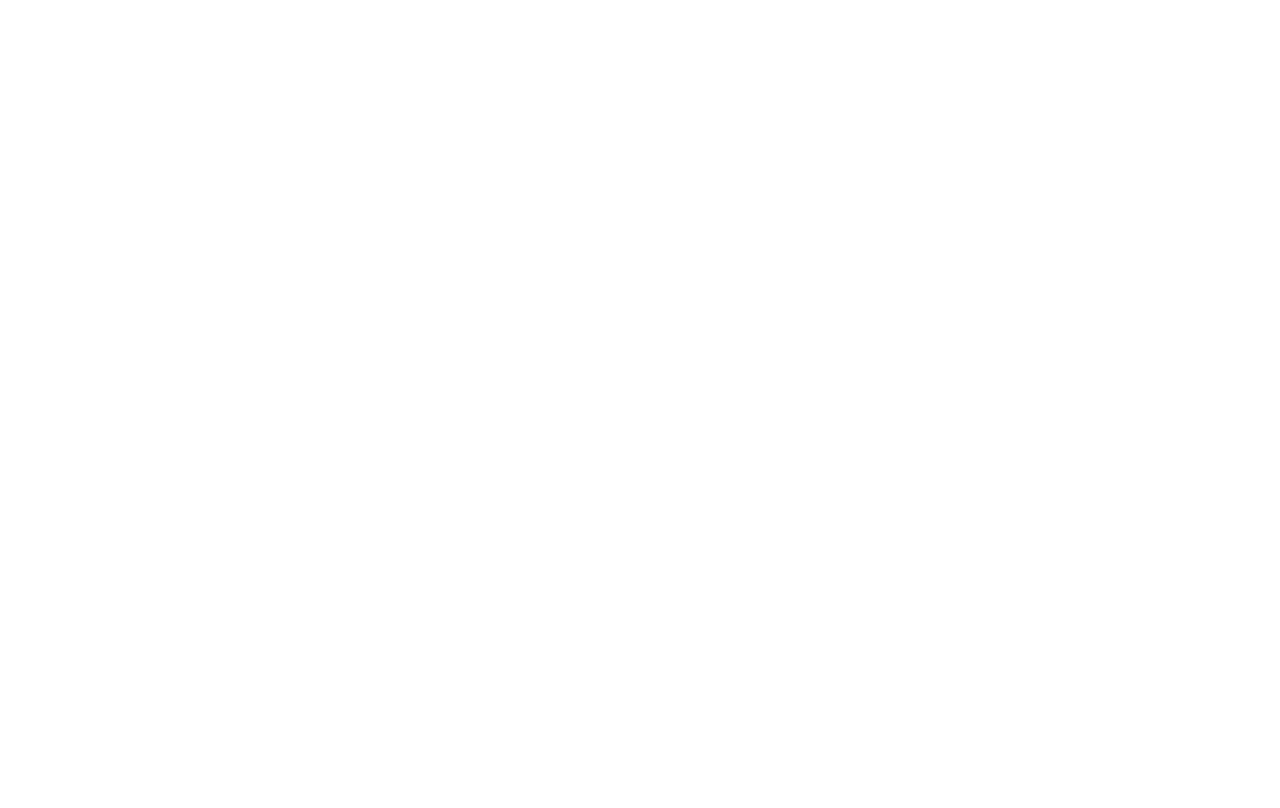
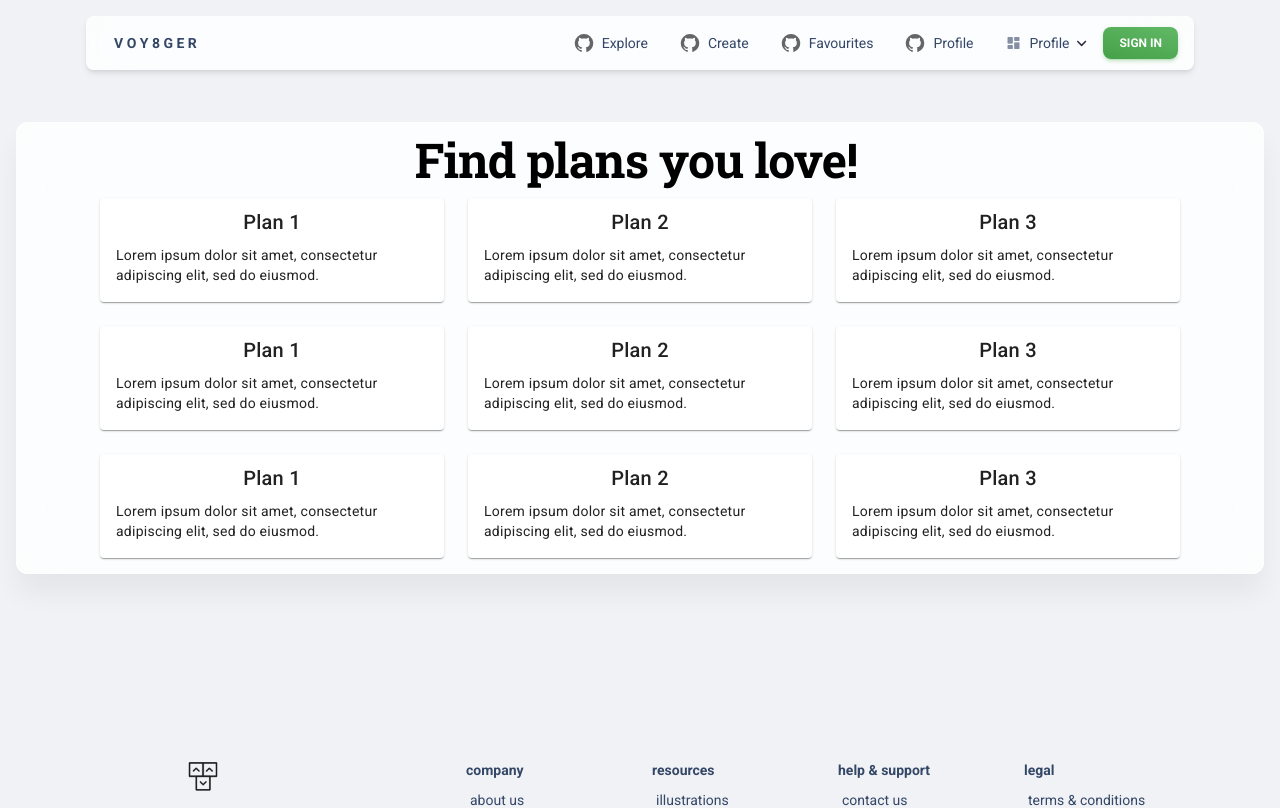
Before and after one commit to BT3103AppDev1/l1-final-term-project-l1-final-project-team13-voy8ger, a Vue app: page /explore in a window 1280 px wide. Before the commit this address had no page. Shown: the top 808 px of the page. Built offline with nearby package versions, Linux system fonts and the light colour scheme; what @meforma/vue-toaster would draw is missing.

Commit message:
Modified Home and Explore pages

```diff
--- a/src/main.js
+++ b/src/main.js
@@ -4,12 +4,20 @@
 import App from "./App.vue";
 import router from "./router/index.js";
 import materialKit from "./material-kit";
+import 'vuetify/styles'
+import { createVuetify } from 'vuetify'
+import * as components from 'vuetify/components'
+import * as directives from 'vuetify/directives'
 
 // Nucleo Icons
 import "./assets/css/nucleo-icons.css";
 import "./assets/css/nucleo-svg.css";
 
 const app = createApp(App);
+const vuetify = createVuetify({
+  components,
+  directives,
+})
 
 app.use(createPinia());
 app.use(router);
@@ -19,5 +27,6 @@
   dismissable: "true",
   maxToasts: 2,
 });
+app.use(vuetify);
 
 app.mount("#app");
--- a/src/router/index.js
+++ b/src/router/index.js
@@ -3,6 +3,7 @@
 import LogIn from "../views/Auth/LogIn.vue";
 import Home from "../views/Home.vue";
 import Profile from "../views/Profile.vue";
+import Explore from "../views/Explore.vue";
 
 const router = createRouter({
   history: createWebHistory(import.meta.env.BASE_URL),
@@ -28,6 +29,11 @@
       component: Home,
     },
     {
+      path: "/explore",
+      name: "Explore",
+      component: Explore,
+    },
+    {
       path: "/",
       name: "Home",
       component: Home,
--- a/src/views/Explore.vue
+++ b/src/views/Explore.vue
@@ -1,19 +1,117 @@
-<template>
-  <div class="explore">
-    <h1>Explore</h1>
-    <!-- Add your explore content here -->
-  </div>
-</template>
+<script setup>
+import { onMounted, onUnmounted } from "vue";
+import { RouterLink } from "vue-router";
+//example components
+import NavbarDefault from "../components/NavbarDefault.vue";
+import DefaultFooter from "../components/FooterDefault.vue";
+import Header from "../components/Header.vue";
 
-<script>
-export default {
-  name: "Explore",
-  // Add your component logic here
-};
+//images
+import voyager_image from "@/assets/img/voy8ger_image.jpeg";
+
+//hooks
+const body = document.getElementsByTagName("body")[0];
+onMounted(() => {
+  body.classList.add("presentation-page");
+  body.classList.add("bg-gray-200");
+});
+onUnmounted(() => {
+  body.classList.remove("presentation-page");
+  body.classList.remove("bg-gray-200");
+});
 </script>
 
-<style scoped>
-.explore {
-  /* Add your explore styles here */
-}
-</style>
+<template>
+  <div class="container position-sticky z-index-sticky top-0">
+    <div class="row">
+      <div class="col-12">
+        <NavbarDefault :sticky="true" />
+      </div>
+    </div>
+  </div>
+    <div
+      class="page-header min-vh-90"
+
+      loading="lazy"
+    >
+    <div class="card card-body blur shadow-blur mx-3 mx-md-4 mt-n6">
+      <h1
+              class="text-black pt-3 mt-n5 me-2 text-center"
+              :style="{ display: 'inline-block '}"
+            >
+            Find plans you love!
+            </h1>
+    <v-row align="center" justify="center">
+
+  <v-col cols="auto">
+  <v-card class="mx-auto" max-width="344" >
+    <v-card-title prepend-icon="mdi-account" append-icon="mdi-check" class="text-center">Plan 1</v-card-title>
+    <v-card-text>Lorem ipsum dolor sit amet, consectetur adipiscing elit, sed do eiusmod.</v-card-text>
+  </v-card>
+</v-col>
+  <v-col cols="auto">
+
+  <v-card class="mx-auto" max-width="344" >
+    <v-card-title prepend-icon="mdi-account" append-icon="mdi-check" class="text-center">Plan 2</v-card-title>
+    <v-card-text>Lorem ipsum dolor sit amet, consectetur adipiscing elit, sed do eiusmod.</v-card-text>
+  </v-card>
+</v-col>
+  <v-col cols="auto">
+
+  <v-card class="mx-auto" max-width="344" >
+    <v-card-title prepend-icon="mdi-account" append-icon="mdi-check" class="text-center">Plan 3</v-card-title>
+    <v-card-text>Lorem ipsum dolor sit amet, consectetur adipiscing elit, sed do eiusmod.</v-card-text>
+  </v-card>
+</v-col>
+  </v-row>
+  <v-row align="center" justify="center">
+
+<v-col cols="auto">
+<v-card class="mx-auto" max-width="344" >
+  <v-card-title prepend-icon="mdi-account" append-icon="mdi-check" class="text-center">Plan 1</v-card-title>
+  <v-card-text>Lorem ipsum dolor sit amet, consectetur adipiscing elit, sed do eiusmod.</v-card-text>
+</v-card>
+</v-col>
+<v-col cols="auto">
+
+<v-card class="mx-auto" max-width="344" >
+  <v-card-title prepend-icon="mdi-account" append-icon="mdi-check" class="text-center">Plan 2</v-card-title>
+  <v-card-text>Lorem ipsum dolor sit amet, consectetur adipiscing elit, sed do eiusmod.</v-card-text>
+</v-card>
+</v-col>
+<v-col cols="auto">
+
+<v-card class="mx-auto" max-width="344" >
+  <v-card-title prepend-icon="mdi-account" append-icon="mdi-check" class="text-center">Plan 3</v-card-title>
+  <v-card-text>Lorem ipsum dolor sit amet, consectetur adipiscing elit, sed do eiusmod.</v-card-text>
+</v-card>
+</v-col>
+</v-row>
+<v-row align="center" justify="center">
+
+<v-col cols="auto">
+<v-card class="mx-auto" max-width="344" >
+  <v-card-title prepend-icon="mdi-account" append-icon="mdi-check" class="text-center">Plan 1</v-card-title>
+  <v-card-text>Lorem ipsum dolor sit amet, consectetur adipiscing elit, sed do eiusmod.</v-card-text>
+</v-card>
+</v-col>
+<v-col cols="auto">
+
+<v-card class="mx-auto" max-width="344" >
+  <v-card-title prepend-icon="mdi-account" append-icon="mdi-check" class="text-center">Plan 2</v-card-title>
+  <v-card-text>Lorem ipsum dolor sit amet, consectetur adipiscing elit, sed do eiusmod.</v-card-text>
+</v-card>
+</v-col>
+<v-col cols="auto">
+
+<v-card class="mx-auto" max-width="344" >
+  <v-card-title prepend-icon="mdi-account" append-icon="mdi-check" class="text-center">Plan 3</v-card-title>
+  <v-card-text>Lorem ipsum dolor sit amet, consectetur adipiscing elit, sed do eiusmod.</v-card-text>
+</v-card>
+</v-col>
+</v-row>
+    </div>
+    </div>
+
+  <DefaultFooter />
+</template>
--- a/src/views/Home.vue
+++ b/src/views/Home.vue
@@ -1,13 +1,13 @@
 <script setup>
 import { onMounted, onUnmounted } from "vue";
-
+import { RouterLink } from "vue-router";
 //example components
 import NavbarDefault from "../components/NavbarDefault.vue";
 import DefaultFooter from "../components/FooterDefault.vue";
 import Header from "../components/Header.vue";
 
 //images
-import vueMkHeader from "@/assets/img/vue-mk-header.jpg";
+import voyager_image from "@/assets/img/voy8ger_image.jpeg";
 
 //hooks
 const body = document.getElementsByTagName("body")[0];
@@ -32,7 +32,7 @@
   <Header>
     <div
       class="page-header min-vh-75"
-      :style="`background-image: url(${vueMkHeader})`"
+      :style="`background-image: url(${voyager_image})`"
       loading="lazy"
     >
       <div class="container">
@@ -42,11 +42,12 @@
               class="text-white pt-3 mt-n5 me-2"
               :style="{ display: 'inline-block ' }"
             >
-              voy8ger
+            V O Y 8 G E R
             </h1>
             <p class="lead text-white px-5 mt-3" :style="{ fontWeight: '500' }">
-              Start the Development With Bootstrap 5 Design System inspired by
-              Material Design.
+              Create the perfect plan with our platform <br>
+        Browse meticulously crafted plans in different locations and budgets <br>
+        Save on outings with personalized recommendations
             </p>
           </div>
         </div>
@@ -54,6 +55,45 @@
     </div>
   </Header>
 
-  <div class="card card-body blur shadow-blur mx-3 mx-md-4 mt-n6">// TODO</div>
+  <div class="card card-body blur shadow-blur mx-3 mx-md-4 mt-n6">
+    <v-row align="center" justify="center">
+    <v-col cols="auto">
+  <v-card-text style="flex-grow: 1;">
+      <div style="font-size: 50px; width: auto; display: flex; justify-content: center; font-weight: bold;">For You</div>
+
+      <div style="font-size: 20px; width: auto; display: flex; justify-content: center; text-align: center;"> The current top 3 <br> most popular plans </div>
+    </v-card-text>
+    <v-card-actions style="display: flex; justify-content: center; width: 200px;">
+      <v-btn color="green">
+        <RouterLink to="/explore">VIEW ALL</RouterLink>
+
+      </v-btn>
+
+    </v-card-actions>
+  </v-col>
+
+  <!-- Second column -->
+  <v-col cols="auto">
+  <v-card class="mx-auto" max-width="344" >
+    <v-card-title prepend-icon="mdi-account" append-icon="mdi-check" class="text-center">Plan 1</v-card-title>
+    <v-card-text>Lorem ipsum dolor sit amet, consectetur adipiscing elit, sed do eiusmod.</v-card-text>
+  </v-card>
+</v-col>
+  <v-col cols="auto">
+
+  <v-card class="mx-auto" max-width="344" >
+    <v-card-title prepend-icon="mdi-account" append-icon="mdi-check" class="text-center">Plan 2</v-card-title>
+    <v-card-text>Lorem ipsum dolor sit amet, consectetur adipiscing elit, sed do eiusmod.</v-card-text>
+  </v-card>
+</v-col>
+  <v-col cols="auto">
+
+  <v-card class="mx-auto" max-width="344" >
+    <v-card-title prepend-icon="mdi-account" append-icon="mdi-check" class="text-center">Plan 3</v-card-title>
+    <v-card-text>Lorem ipsum dolor sit amet, consectetur adipiscing elit, sed do eiusmod.</v-card-text>
+  </v-card>
+</v-col>
+  </v-row>
+  </div>
   <DefaultFooter />
 </template>
```
Also changed, not shown: src/assets/img/voy8ger_image.jpeg (added).
